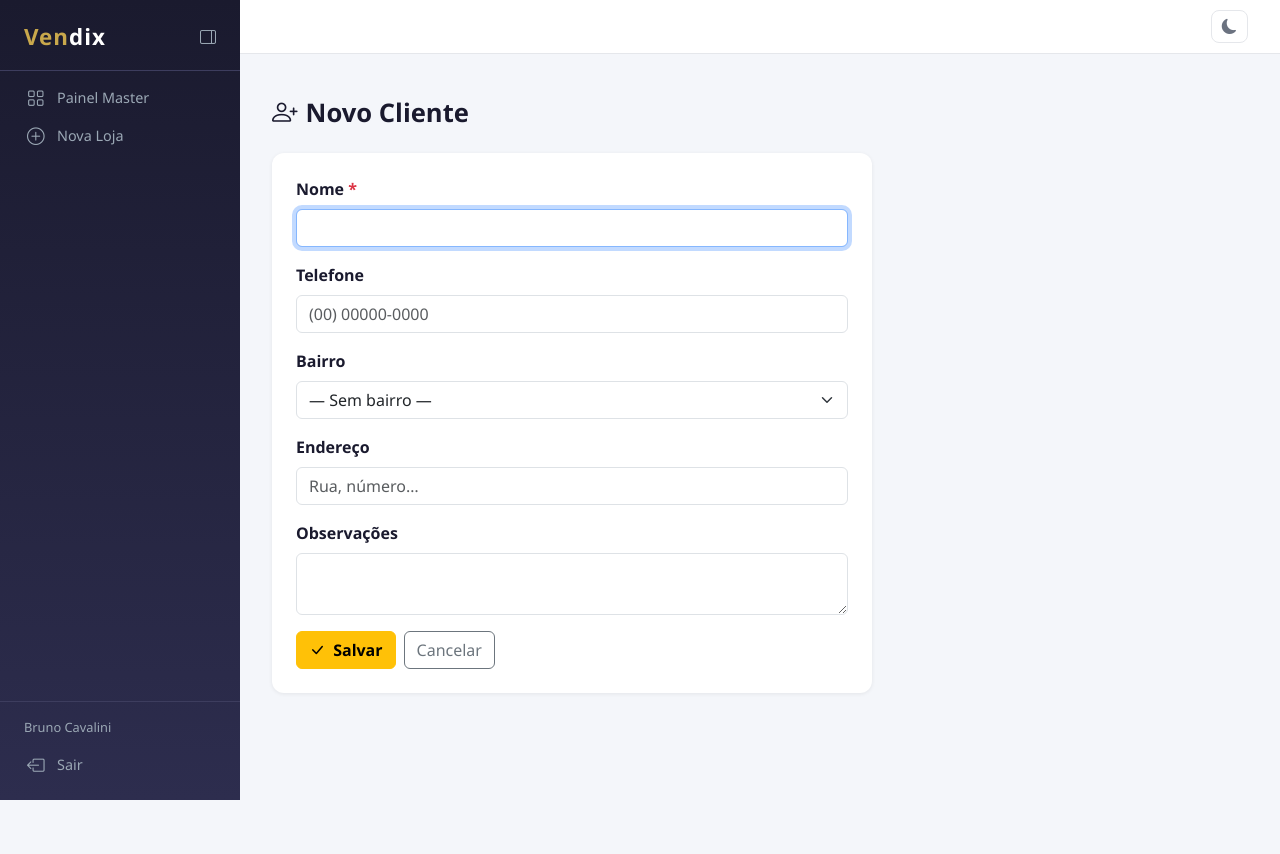
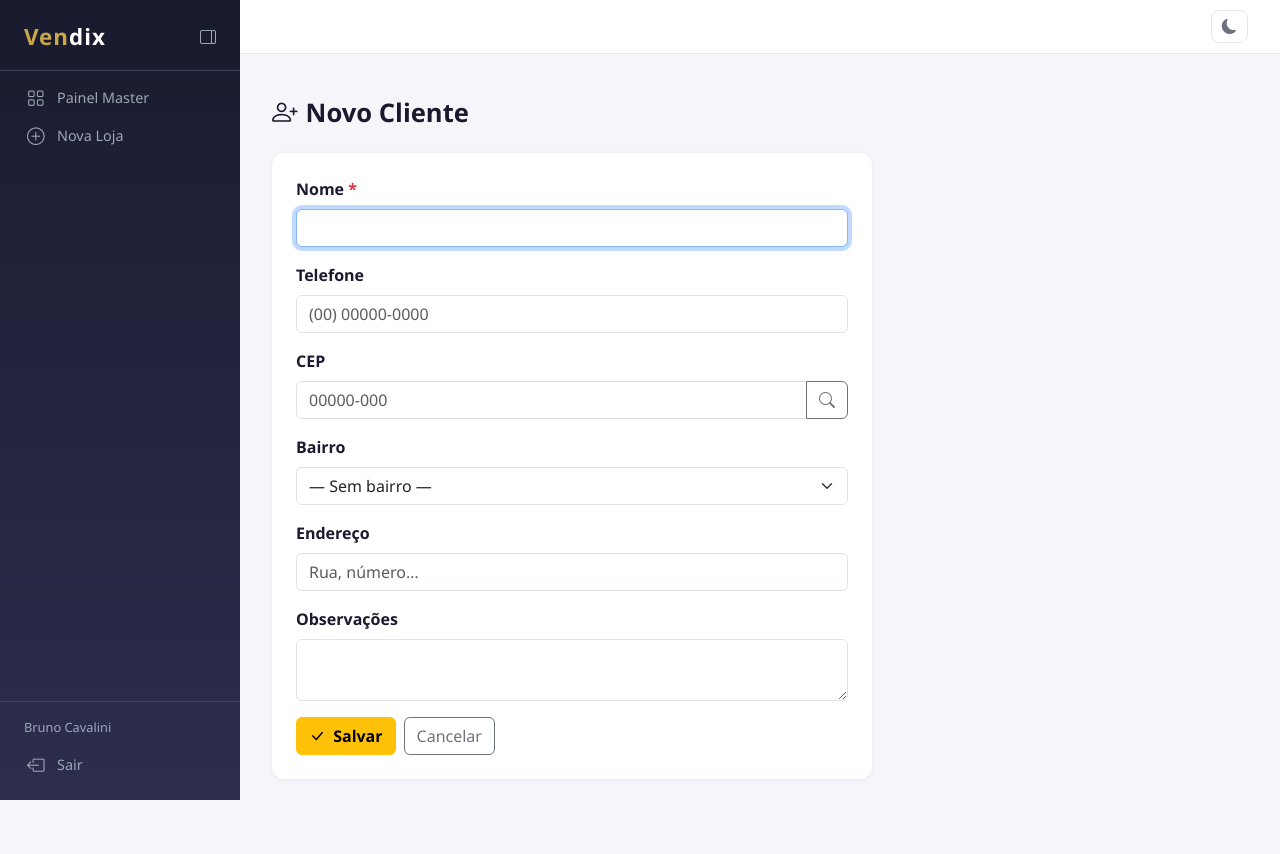
Before and after one commit to cavalinibruno-rgb/vendix, a Flask app: page /clientes/novo in a window 1280 px wide. Run offline with Flask 3, Linux system fonts and the light colour scheme; a user stored in the database is signed in; data that the repository does not hold is empty.

Commit message:
feat: autocomplete de endereco por CEP via ViaCEP no cadastro de cliente
Preenche rua automaticamente e tenta casar o bairro com os ja cadastrados.

Co-Authored-By: Claude Sonnet 4.6 <noreply@anthropic.com>

```diff
--- a/app/__init__.py
+++ b/app/__init__.py
@@ -105,6 +105,7 @@ def _run_migrations(db):
             notes TEXT,
             created_at TIMESTAMP DEFAULT NOW()
         )""",
+        "ALTER TABLE customers ADD COLUMN IF NOT EXISTS cep VARCHAR(9)",
         "ALTER TABLE sales ADD COLUMN IF NOT EXISTS discount FLOAT DEFAULT 0",
         "ALTER TABLE sales ADD COLUMN IF NOT EXISTS discount_type VARCHAR(8)",
         """CREATE TABLE IF NOT EXISTS coupons (
--- a/app/models/customer.py
+++ b/app/models/customer.py
@@ -20,6 +20,7 @@ class Customer(db.Model):
     neighborhood_id = db.Column(db.Integer, db.ForeignKey('neighborhoods.id'), nullable=True)
     name            = db.Column(db.String(128), nullable=False)
     phone           = db.Column(db.String(32))
+    cep             = db.Column(db.String(9))
     address         = db.Column(db.String(256))
     delivery_fee    = db.Column(db.Float, default=0)
     notes           = db.Column(db.Text)
--- a/app/routes/customers.py
+++ b/app/routes/customers.py
@@ -27,6 +27,7 @@ def novo():
     if request.method == 'POST':
         name            = request.form.get('name', '').strip()
         phone           = request.form.get('phone', '').strip()
+        cep             = request.form.get('cep', '').strip()
         address         = request.form.get('address', '').strip()
         neighborhood_id = request.form.get('neighborhood_id') or None
         notes           = request.form.get('notes', '').strip()
@@ -44,7 +45,7 @@ def novo():
 
         customer = Customer(
             tenant_id=tid(),
-            name=name, phone=phone, address=address,
+            name=name, phone=phone, cep=cep, address=address,
             neighborhood_id=neighborhood_id,
             delivery_fee=fee, notes=notes
         )
@@ -63,6 +64,7 @@ def editar(customer_id):
     if request.method == 'POST':
         customer.name            = request.form.get('name', '').strip()
         customer.phone           = request.form.get('phone', '').strip()
+        customer.cep             = request.form.get('cep', '').strip()
         customer.address         = request.form.get('address', '').strip()
         customer.neighborhood_id = request.form.get('neighborhood_id') or None
         customer.notes           = request.form.get('notes', '').strip()
--- a/app/templates/customers/form.html
+++ b/app/templates/customers/form.html
@@ -18,6 +18,18 @@
         <input type="text" name="phone" class="form-control" value="{{ customer.phone if customer else '' }}" placeholder="(00) 00000-0000">
       </div>
       <div class="mb-3">
+        <label class="form-label fw-semibold">CEP</label>
+        <div class="input-group">
+          <input type="text" name="cep" id="cepInput" class="form-control"
+                 value="{{ customer.cep if customer else '' }}" placeholder="00000-000"
+                 maxlength="9" inputmode="numeric" autocomplete="off">
+          <button type="button" class="btn btn-outline-secondary" id="btnBuscarCep">
+            <i class="bi bi-search"></i>
+          </button>
+        </div>
+        <div class="form-text" id="cepMsg"></div>
+      </div>
+      <div class="mb-3">
         <label class="form-label fw-semibold">Bairro</label>
         <select name="neighborhood_id" class="form-select" id="neighborhoodSel" onchange="applyFee(this)">
           <option value="">— Sem bairro —</option>
@@ -28,10 +40,11 @@
           </option>
           {% endfor %}
         </select>
+        <div class="form-text" id="bairroMsg"></div>
       </div>
       <div class="mb-3">
         <label class="form-label fw-semibold">Endereço</label>
-        <input type="text" name="address" class="form-control" value="{{ customer.address if customer else '' }}" placeholder="Rua, número…">
+        <input type="text" name="address" id="addressInput" class="form-control" value="{{ customer.address if customer else '' }}" placeholder="Rua, número…">
       </div>
       <div class="mb-3">
         <label class="form-label fw-semibold">Observações</label>
@@ -54,5 +67,68 @@ function applyFee(sel) {
   const opt = sel.options[sel.selectedIndex];
   // only informativo — backend salva a taxa
 }
+
+const cepInput   = document.getElementById('cepInput');
+const cepMsg     = document.getElementById('cepMsg');
+const bairroMsg  = document.getElementById('bairroMsg');
+const addressInp = document.getElementById('addressInput');
+const bairroSel  = document.getElementById('neighborhoodSel');
+
+// Máscara simples 00000-000
+cepInput.addEventListener('input', function() {
+  let v = this.value.replace(/\D/g, '').slice(0, 8);
+  if (v.length > 5) v = v.slice(0, 5) + '-' + v.slice(5);
+  this.value = v;
+  if (v.replace(/\D/g, '').length === 8) buscarCep();
+});
+
+document.getElementById('btnBuscarCep').addEventListener('click', buscarCep);
+
+function buscarCep() {
+  const cep = cepInput.value.replace(/\D/g, '');
+  cepMsg.textContent = '';
+  bairroMsg.textContent = '';
+  if (cep.length !== 8) {
+    cepMsg.innerHTML = '<span class="text-danger">CEP deve ter 8 dígitos.</span>';
+    return;
+  }
+  cepMsg.innerHTML = '<span class="text-muted">Buscando…</span>';
+
+  fetch(`https://viacep.com.br/ws/${cep}/json/`)
+    .then(r => r.json())
+    .then(d => {
+      if (d.erro) {
+        cepMsg.innerHTML = '<span class="text-danger">CEP não encontrado.</span>';
+        return;
+      }
+      cepMsg.innerHTML = `<span class="text-success">${d.localidade} - ${d.uf}</span>`;
+
+      // Preenche o endereço (rua), preservando número se já houver
+      if (d.logradouro) {
+        addressInp.value = d.logradouro;
+        addressInp.focus();
+      }
+
+      // Tenta casar o bairro retornado com um bairro já cadastrado
+      if (d.bairro) {
+        const alvo = d.bairro.trim().toLowerCase();
+        let achou = false;
+        for (const opt of bairroSel.options) {
+          // texto da option é "Nome (R$ x)", pega só o nome
+          const nome = opt.text.split('(')[0].trim().toLowerCase();
+          if (nome === alvo) { bairroSel.value = opt.value; achou = true; break; }
+        }
+        if (achou) {
+          bairroMsg.innerHTML = `<span class="text-success">Bairro "${d.bairro}" selecionado.</span>`;
+        } else {
+          bairroMsg.innerHTML = `<span class="text-warning">Bairro "${d.bairro}" ainda não cadastrado. `
+            + `<a href="{{ url_for('customers.bairros') }}" target="_blank">Cadastrar bairro</a> para definir a taxa.</span>`;
+        }
+      }
+    })
+    .catch(() => {
+      cepMsg.innerHTML = '<span class="text-danger">Erro ao consultar o CEP. Tente novamente.</span>';
+    });
+}
 </script>
 {% endblock %}
```
